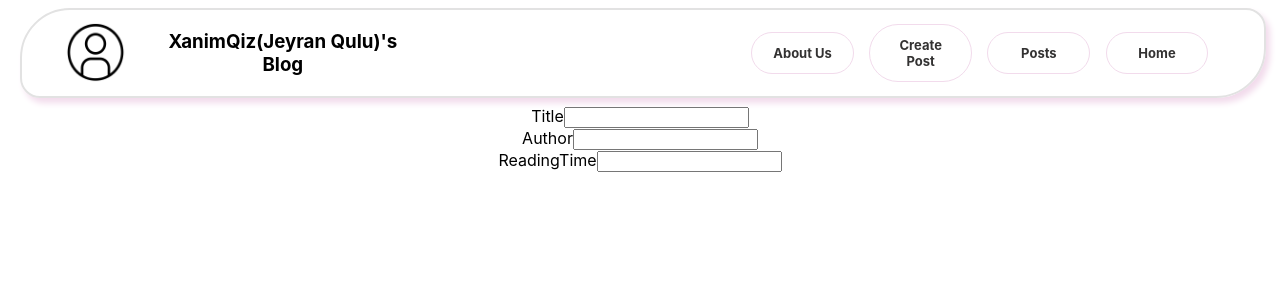
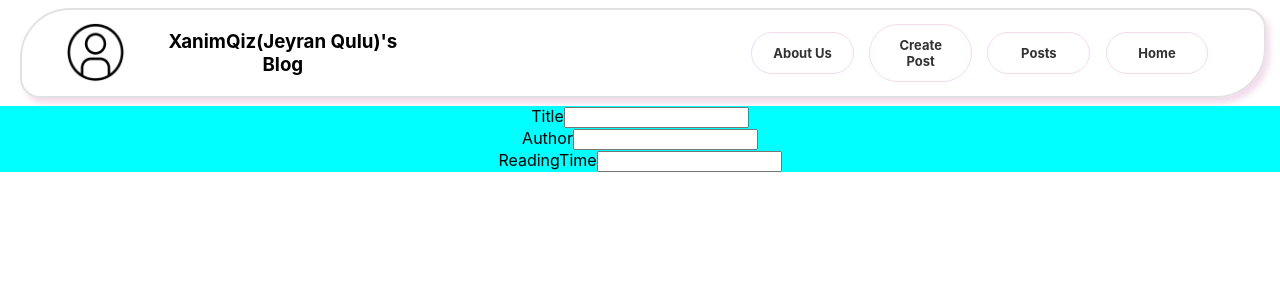
Before and after one commit to zahraRostami1999/blog-app, a React (Create React App) app: page /Create-Post in a window 1280 px wide. Shown: the top 300 px of the page. Built offline with nearby package versions, Linux system fonts and the light colour scheme.

Commit message:
edit createPost page style: add background color for create post wrapper

```diff
--- a/src/pages/createPost/createPost.module.css
+++ b/src/pages/createPost/createPost.module.css
@@ -0,0 +1,3 @@
+.createPostWrapper{
+background-color: aqua;
+}
```
